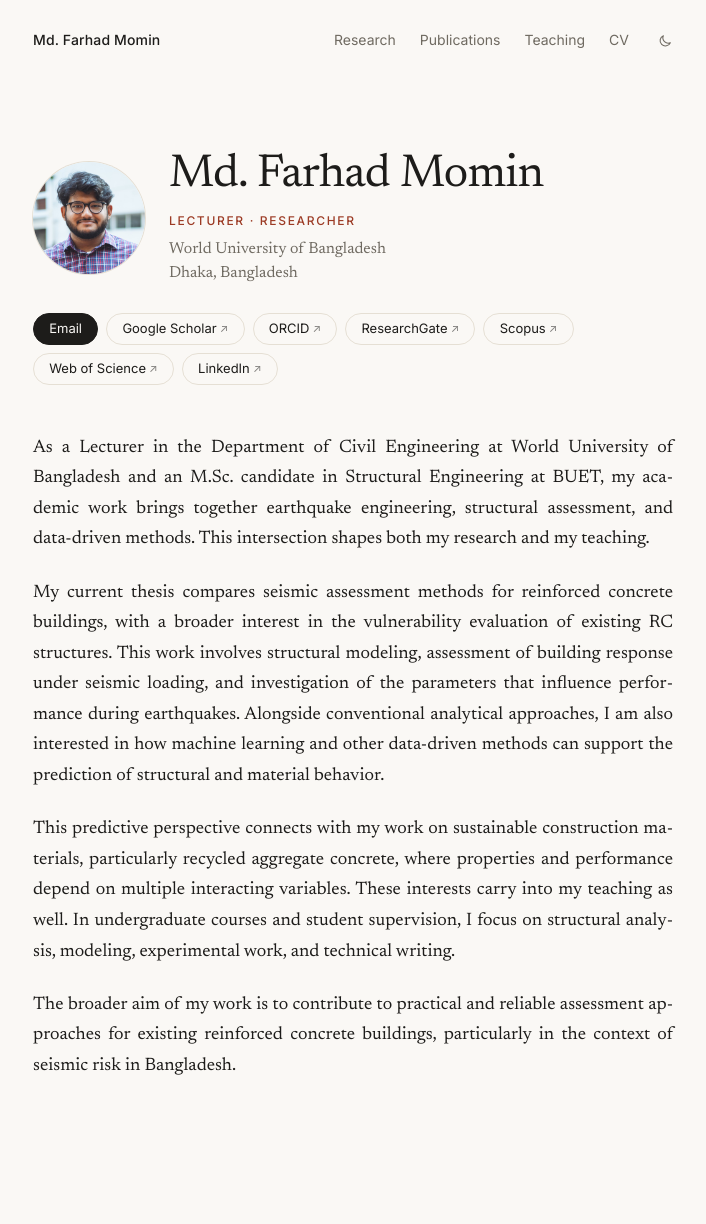
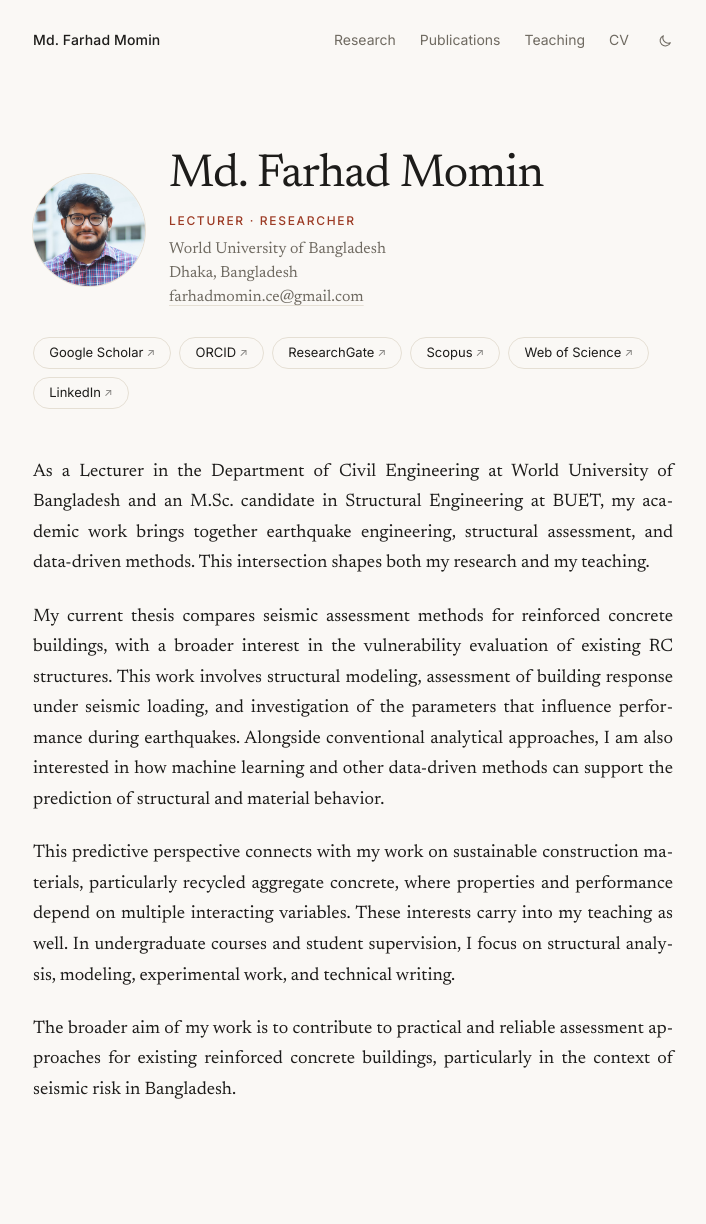
Before and after one commit to farhad-momin/farhad-momin.github.io, a Jekyll site: the page built from _pages/about.md, in a window 1280 px wide. Shown: the whole page, without its empty margins (287-993 px from the left). Built offline with Jekyll 4.4.1, drawn with Linux system fonts in a browser that asks for light colours; before the commit the page ends 1200 px from its top, so only the background shows below that.

Commit message:
Include email link in profile if provided
Added email link to the profile section if available.

```diff
--- a/_layouts/home.html
+++ b/_layouts/home.html
@@ -9,13 +9,12 @@
     <div class="intro-text">
       <h1>{{ a.name }}</h1>
       <p class="role">{{ a.bio | replace: " | ", " &middot; " }}</p>
-      <p class="where">{{ a.employer }}<br>{{ a.location }}</p>
+      <p class="where">{{ a.employer }}<br>{{ a.location }}{% if a.email %}<br><a href="mailto:{{ a.email }}">{{ a.email }}</a>{% endif %}</p>
     </div>
   </header>
 
   <ul class="links" aria-label="Profiles">
-    {% if a.email %}<li><a href="mailto:{{ a.email }}">Email</a></li>{% endif %}
-    {% if a.googlescholar %}<li><a href="{{ a.googlescholar }}" rel="me noopener">Google Scholar</a></li>{% endif %}
+      {% if a.googlescholar %}<li><a href="{{ a.googlescholar }}" rel="me noopener">Google Scholar</a></li>{% endif %}
     {% if a.orcid %}<li><a href="{{ a.orcid }}" rel="me noopener">ORCID</a></li>{% endif %}
     {% if a.researchgate %}<li><a href="{{ a.researchgate }}" rel="me noopener">ResearchGate</a></li>{% endif %}
     {% if a.scopus %}<li><a href="{{ a.scopus }}" rel="me noopener">Scopus</a></li>{% endif %}
```
